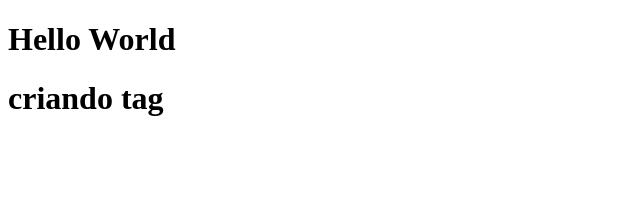
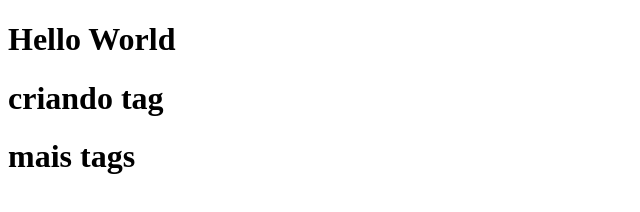
Before and after one commit to FroschFT/curso_git, a plain HTML site: page index.html in a window 1280 px wide. Shown: the whole page, without its empty margins (0-640 px from the left). Drawn offline with Linux system fonts and the light colour scheme.

Commit message:
mais tags

```diff
--- a/index.html
+++ b/index.html
@@ -9,5 +9,6 @@
 <body>
     <h1>Hello World</h1>
     <h1>criando tag</h1>
+    <h1>mais tags</h1>
 </body>
 </html>
```
